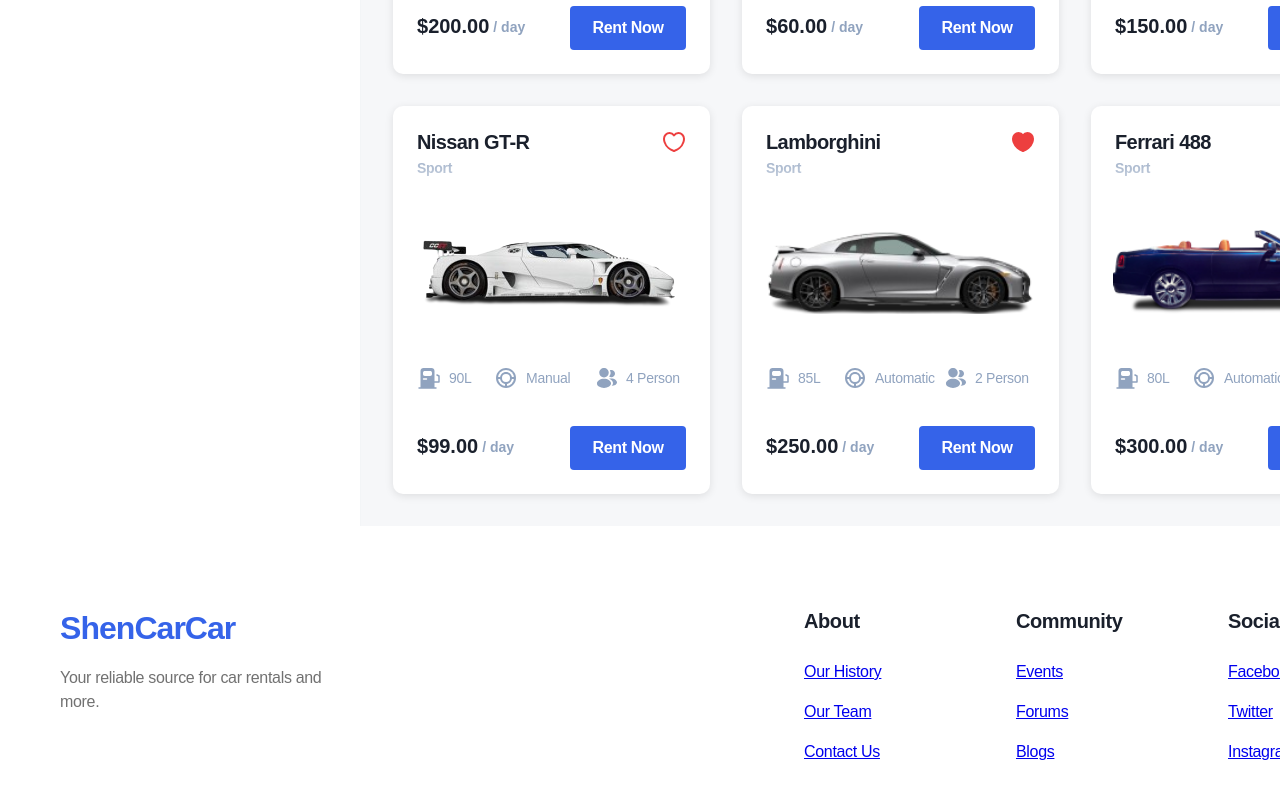
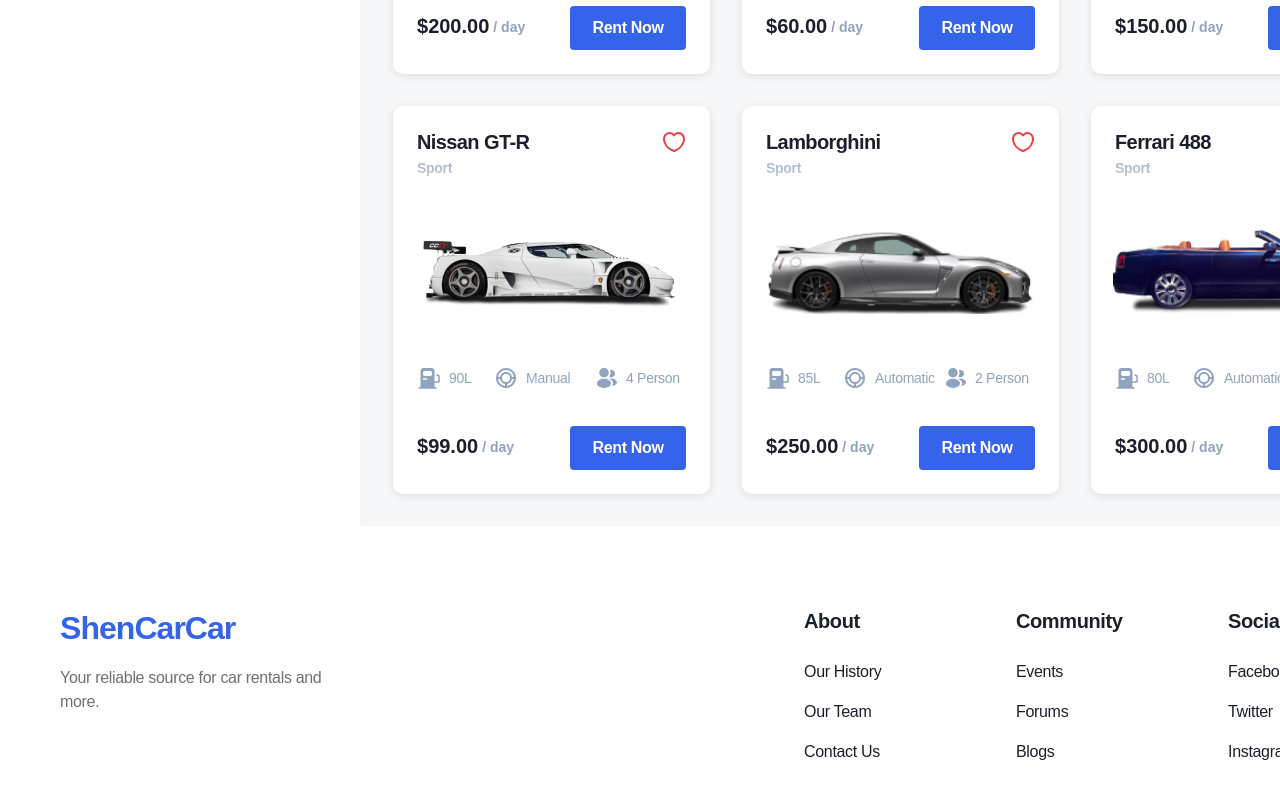
Before and after one commit to MohamedHanifProg/my-react-app, a React (Create React App) app: page / in a window 1280 px wide. Shown: the part 1360-2160 px from the top of the page. Built offline with nearby package versions, Linux system fonts and the light colour scheme.

Commit message:
style changings

```diff
--- a/src/components/footer/Footer.css
+++ b/src/components/footer/Footer.css
@@ -137,6 +137,7 @@
     display: flex;
     flex-direction: column;
     gap: 24px;     /* Space between "Socials" heading and the list */
+    cursor: pointer;
 }
 
 /* Socials Title */
@@ -165,9 +166,7 @@
 /* Bottom Section (Line & Positions) */
 /* If you want them grouped, you can place them in a .footer-bottom container,
    but here's the default absolute positioning from your code: */
-.footer-bottom {
-  /* If you have a wrapper for bottom items, you can style it here */
-}
+
 
 /* ©2025 ShenCarCar Section */
 .footer-copyright {
@@ -207,3 +206,14 @@
     line-height: 150%; /* 24px */
     letter-spacing: -0.32px;
 }
+/* ביטול עיצוב קישורים ושמירה על הצבע המקורי */
+.footer-section-content span {
+    text-decoration: none; /* ללא קו תחתון */
+    color: inherit; /* שומר על הצבע המקורי */
+    font-family: "Plus Jakarta Sans", sans-serif;
+    font-size: 16px;
+    font-weight: 500;
+    line-height: 150%; /* 24px */
+    letter-spacing: -0.32px;
+    cursor: pointer;
+}
--- a/src/components/footer/Footer.js
+++ b/src/components/footer/Footer.js
@@ -1,16 +1,15 @@
 import React from 'react';
-import { useNavigate } from 'react-router-dom'; // Import useNavigate
+import { useNavigate } from 'react-router-dom'; // ניווט
 import './Footer.css';
 
 function Footer() {
-  const navigate = useNavigate(); // Initialize navigation
+  const navigate = useNavigate(); // אתחול הניווט
 
   return (
     <footer className="footer">
-      {/* Horizontal line divider */}
+      {/* קו מפריד */}
       <div className="footer-line"></div>
 
-      {/* Clickable Logo Section */}
       <div
         className="footer-logo"
         onClick={() => navigate('/')} // Navigate to HomePage
@@ -21,48 +20,44 @@
           Your reliable source for car rentals and more.
         </p>
       </div>
-
-      {/* About Section */}
+      {/* קישורים לא פעילים */}
       <div className="footer-about footer-section">
         <h3 className="footer-section-title">About</h3>
         <div className="footer-section-content">
-          <a href="#">Our History</a>
-          <a href="#">Our Team</a>
-          <a href="#">Contact Us</a>
+          <span role="button">Our History</span>
+          <span role="button">Our Team</span>
+          <span role="button">Contact Us</span>
         </div>
       </div>
 
-      {/* Community Section */}
       <div className="footer-community footer-section">
         <h3 className="footer-section-title">Community</h3>
         <div className="footer-section-content">
-          <a href="#">Events</a>
-          <a href="#">Forums</a>
-          <a href="#">Blogs</a>
+          <span role="button">Events</span>
+          <span role="button">Forums</span>
+          <span role="button">Blogs</span>
         </div>
       </div>
 
-      {/* Socials Section */}
       <div className="footer-socials">
         <h3 className="footer-socials-title">Socials</h3>
         <div className="footer-socials-content">
-          <a href="#">Facebook</a>
-          <a href="#">Twitter</a>
-          <a href="#">Instagram</a>
+          <span role="button">Facebook</span>
+          <span role="button">Twitter</span>
+          <span role="button">Instagram</span>
         </div>
       </div>
 
-      {/* Copyright */}
+      {/* זכויות יוצרים */}
       <div className="footer-copyright">
         ©2025 ShenCarCar
       </div>
 
-      {/* Privacy & Policy */}
+      {/* פרטיות ותנאים */}
       <div className="footer-privacy">
         Privacy &amp; Policy
       </div>
 
-      {/* Terms & Condition */}
       <div className="footer-terms">
         Terms &amp; Condition
       </div>
--- a/src/data/cars.json
+++ b/src/data/cars.json
@@ -10,7 +10,7 @@
     "price": 99.00,
     "isFavorite": false,
     "reviews": 440,
-    "stars": 4.5,
+    "stars": 4,
     "description": "NISMO has become the embodiment of Nissan's outstanding performance, inspired by the most unforgiving proving ground, the \"race track\"."
   },
   {
@@ -24,7 +24,7 @@
     "price": 120.00,
     "isFavorite": true,
     "reviews": 320,
-    "stars": 4.8,
+    "stars": 5,
     "description": "Experience unmatched comfort and cutting-edge technology with the Tesla Model S, redefining electric vehicles."
   },
   {
@@ -38,7 +38,7 @@
     "price": 70.00,
     "isFavorite": false,
     "reviews": 210,
-    "stars": 4.2,
+    "stars": 3,
     "description": "Toyota Camry combines reliability and performance, making it a top choice for daily commutes."
   },
   {
@@ -52,7 +52,7 @@
     "price": 110.00,
     "isFavorite": false,
     "reviews": 150,
-    "stars": 4.0,
+    "stars": 4,
     "description": "Ford Mustang offers a perfect blend of power and style, designed for adventure seekers."
   },
   {
@@ -66,7 +66,7 @@
     "price": 130.00,
     "isFavorite": true,
     "reviews": 280,
-    "stars": 4.6,
+    "stars": 5,
     "description": "BMW X5 combines luxury and performance, offering a smooth ride for every journey."
   },
   {
@@ -80,7 +80,7 @@
     "price": 90.00,
     "isFavorite": false,
     "reviews": 190,
-    "stars": 4.3,
+    "stars": 3,
     "description": "Audi A4 is known for its elegant design and powerful performance, perfect for city drives."
   },
   {
@@ -94,7 +94,7 @@
     "price": 200.00,
     "isFavorite": true,
     "reviews": 330,
-    "stars": 4.7,
+    "stars": 2,
     "description": "Porsche 911 delivers unparalleled speed and luxury, a true icon of performance."
   },
   {
@@ -108,7 +108,7 @@
     "price": 60.00,
     "isFavorite": false,
     "reviews": 170,
-    "stars": 4.1,
+    "stars": 5,
     "description": "Honda Civic provides a fuel-efficient and comfortable ride, ideal for families."
   },
   {
@@ -122,7 +122,7 @@
     "price": 150.00,
     "isFavorite": false,
     "reviews": 250,
-    "stars": 4.4,
+    "stars": 5,
     "description": "Jeep Wrangler is built for adventure, with exceptional off-road capability."
   },
   {
@@ -136,7 +136,7 @@
     "price": 99.00,
     "isFavorite": false,
     "reviews": 300,
-    "stars": 4.6,
+    "stars": 4,
     "description": "The Nissan GT-R is a high-performance beast, designed for thrill seekers."
   },
   {
@@ -150,7 +150,7 @@
     "price": 250.00,
     "isFavorite": true,
     "reviews": 500,
-    "stars": 4.9,
+    "stars": 3,
     "description": "Lamborghini Huracan delivers an unmatched supercar experience with breathtaking speed and design."
   },
   {
@@ -164,7 +164,7 @@
     "price": 300.00,
     "isFavorite": true,
     "reviews": 550,
-    "stars": 5.0,
+    "stars": 5,
     "description": "Ferrari 488 offers precision engineering, stunning looks, and exhilarating performance for true car enthusiasts."
   }
 ]
--- a/src/pages/HomePage.js
+++ b/src/pages/HomePage.js
@@ -8,24 +8,26 @@
   const maxPrice = Math.max(...carsData.map((car) => car.price));
 
   const [searchQuery, setSearchQuery] = useState("");
+  const [showFavorites, setShowFavorites] = useState(false);
+  const [favoriteCars, setFavoriteCars] = useState(new Set());
   const [filteredCars, setFilteredCars] = useState(carsData);
-  const [showFavorites, setShowFavorites] = useState(false);
+
+  // Initially, no filters are selected (empty arrays)
   const [selectedFilters, setSelectedFilters] = useState({
-    types: [...new Set(carsData.map((car) => car.type))],
-    capacities: [...new Set(carsData.map((car) => car.capacity))],
-    priceRange: [minPrice, maxPrice],
+    types: [], // Empty means no filtering applied
+    capacities: [],
+    priceRange: [minPrice, maxPrice], // Default price range
   });
 
   const toggleFavorite = (carId) => {
-    const updatedCars = filteredCars.map((car) =>
-      car.id === carId ? { ...car, isFavorite: !car.isFavorite } : car
-    );
-    setFilteredCars(updatedCars);
-
-    carsData.forEach((car) => {
-      if (car.id === carId) {
-        car.isFavorite = !car.isFavorite;
+    setFavoriteCars((prevFavorites) => {
+      const newFavorites = new Set(prevFavorites);
+      if (newFavorites.has(carId)) {
+        newFavorites.delete(carId);
+      } else {
+        newFavorites.add(carId);
       }
+      return newFavorites;
     });
   };
 
@@ -39,19 +41,20 @@
     }
 
     if (showFavorites) {
-      result = result.filter((car) => car.isFavorite);
+      result = result.filter((car) => favoriteCars.has(car.id));
     }
 
+    // Apply filters only if they are selected
     result = result.filter(
       (car) =>
-        selectedFilters.types.includes(car.type) &&
-        selectedFilters.capacities.includes(car.capacity) &&
+        (selectedFilters.types.length === 0 || selectedFilters.types.includes(car.type)) &&
+        (selectedFilters.capacities.length === 0 || selectedFilters.capacities.includes(car.capacity)) &&
         car.price >= selectedFilters.priceRange[0] &&
         car.price <= selectedFilters.priceRange[1]
     );
 
     setFilteredCars(result);
-  }, [searchQuery, showFavorites, selectedFilters]);
+  }, [searchQuery, showFavorites, selectedFilters, favoriteCars]);
 
   return (
     <Layout
@@ -64,7 +67,13 @@
         maxPrice,
       }}
     >
-      <CarsCatalogue cars={filteredCars} onToggleFavorite={toggleFavorite} />
+      <CarsCatalogue
+        cars={filteredCars.map((car) => ({
+          ...car,
+          isFavorite: favoriteCars.has(car.id),
+        }))}
+        onToggleFavorite={toggleFavorite}
+      />
     </Layout>
   );
 }
```
Also changed, not shown: src/pages/CarDetailsPage.js (+19 -8 lines), src/components/navbars/NavBarTop.css (line endings or trailing spaces).
